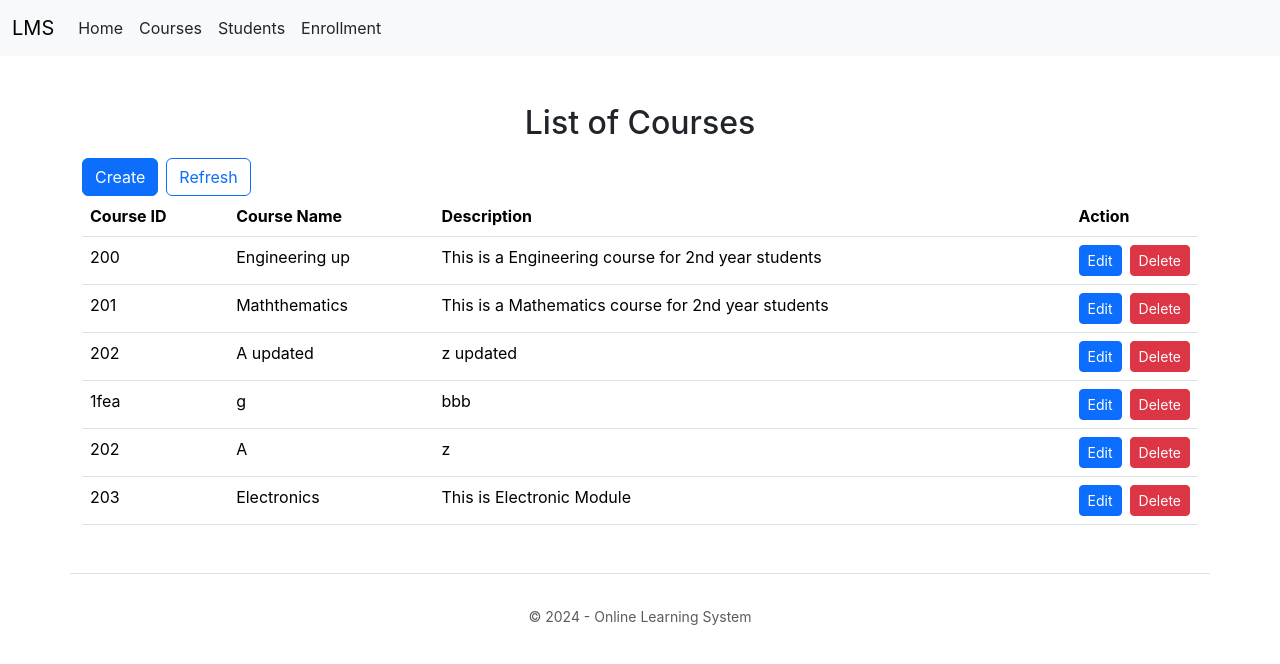
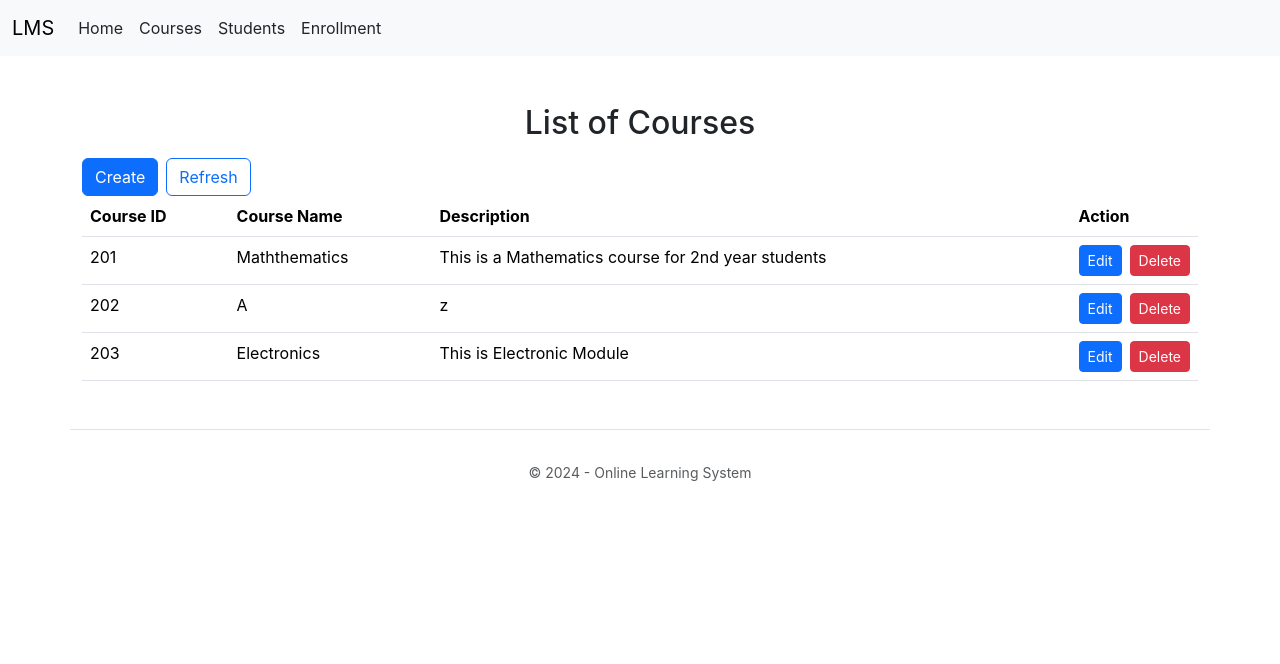
Before and after one commit to Lakshani1998/Online-Learning-Platform, a React (Create React App) app: page /Courses in a window 1280 px wide. Shown: the top 664 px of the page. Built offline with nearby package versions, Linux system fonts and the light colour scheme; data requests are answered from the project's data file.

Commit message:
Course Complete

```diff
--- a/db.json
+++ b/db.json
@@ -1,25 +1,9 @@
 {
   "Courses": [
-    {
-      "id": "200",
-      "name": "Engineering up",
-      "description": "This is a Engineering course for 2nd year students"
-    },
     {
       "id": "201",
       "name": "Maththematics",
       "description": "This is a Mathematics course for 2nd year students"
-    },
-    {
-      "id": "202",
-      "name": "A updated",
-      "description": "z updated",
-      "createdAt": "2024-04-23"
-    },
-    {
-      "id": "1fea",
-      "name": "g",
-      "description": "bbb"
     },
     {
       "id": "202",
--- a/src/Components/Courses.jsx
+++ b/src/Components/Courses.jsx
@@ -151,9 +151,9 @@ Please provide all required feilds!
         });}
     }
 
-    return(
+    return (
         <>
-        <h2 className='text-center mb-3'>{props.Course.id ? "Edit Product" : "Create New Product"}</h2>
+          <h2 className='text-center mb-3'>{props.Course.id ? "Edit Course" : "Create New Course"}</h2>
 
           <div className="row">
             <div className='col-lg-6 mx-auto'>
@@ -162,14 +162,17 @@ Please provide all required feilds!
 
               <form onSubmit={(event) => handleSubmit(event)}>
 
-                    {props.Course.id && <div className='row  mb-3'>
+                <div className='row  mb-3'>
                   <label className='col-sm-4 col-form-label' htmlFor="form-control">Course ID</label>
                   <div className='col-sm-8'>
-                            <input readOnly className='form-control'
+                    <input
+                      className='form-control'
                       name='id'
-                            defaultValue={props.Course.id} />
+                      defaultValue={props.Course.id || ''}
+                      readOnly={props.Course.id ? true : false} // Set readOnly to false only if props.Course.id does not exist
+                    />
                   </div>
-                    </div>}
+                </div>
 
                 <div className='row  mb-3'>
                   <label className='col-sm-4 col-form-label' htmlFor="form-control">Course Name</label>
@@ -194,7 +197,7 @@ Please provide all required feilds!
                     <button type='submit' className='btn btn-primary btn-sm me-3'>Save</button>
                   </div>
                   <div className='col-sm-4 d-grid'>
-                        <button onClick={()=>props.showList()} type='button' className='btn btn-secondary me-2'>Cancel</button>
+                    <button onClick={() => props.showList()} type='button' className='btn btn-secondary me-2'>Cancel</button>
                   </div>
                 </div>
               </form>
@@ -204,4 +207,5 @@ Please provide all required feilds!
         </>
       );
 
+
 }
```
Lines whose indentation alone changed are shown as unchanged.
